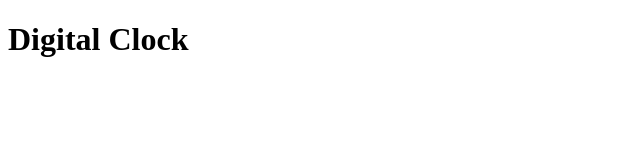
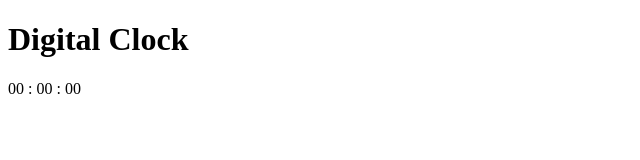
Before and after one commit to Awesomegabby/Digital-clock, a plain HTML site: page index.html in a window 1280 px wide. Shown: the full height of the page, 0-640 px from the left. Drawn offline with Linux system fonts and the light colour scheme.

Commit message:
Add HTML

```diff
--- a/index.html
+++ b/index.html
@@ -8,6 +8,17 @@
     <title>Digital Clock</title>
   </head>
   <body>
-    <h1>Digital Clock</h1>
+    <div class="container">
+      <div class="card">
+        <h1>Digital Clock</h1>
+      </div>
+      <div class="clock">
+        <span class="time-element">00</span>
+        <span class="colon-element">:</span>
+        <span class="time-element">00</span>
+        <span class="colon-element">:</span>
+        <span class="time-element">00</span>
+      </div>
+    </div>
   </body>
 </html>
```
